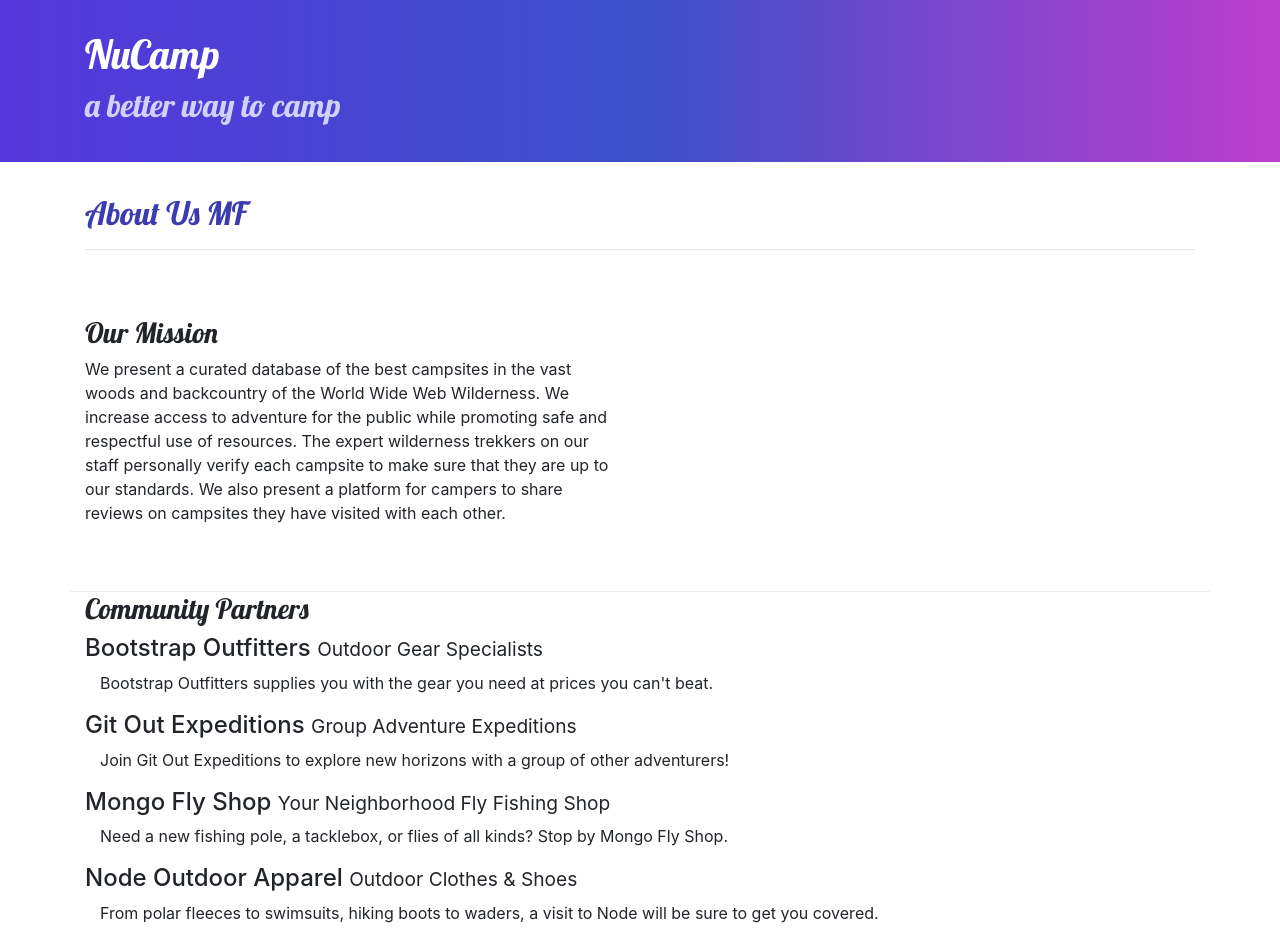
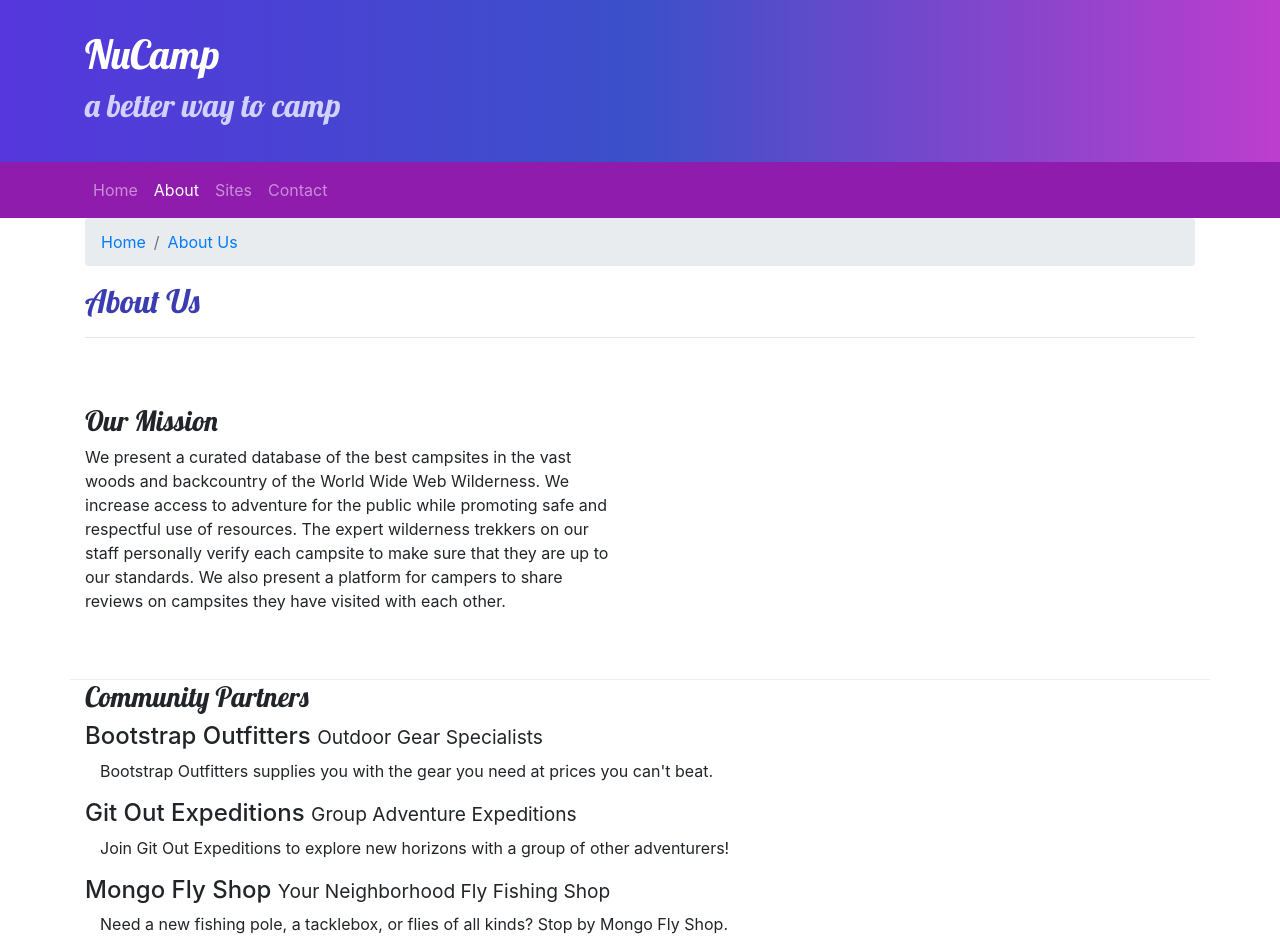
Before and after one commit to 8BitUser/first-bootstrap, a website: page aboutus.html in a window 1280 px wide. Shown: the top 939 px of the page. Drawn offline with nearby package versions, Linux system fonts and the light colour scheme.

Commit message:
Navbar and Breadcrumbs

```diff
--- a/aboutus.html
+++ b/aboutus.html
@@ -25,12 +25,32 @@
         </div>
     </header>
 
+    <nav class="navbar navbar-expand-sm navbar-dark sticky-top">
+      <div class="container">
+          <button class="navbar-toggler ml-auto" type="button" data-toggle="collapse" data-target="#nucampNavbar">
+          <span class="navbar-toggler-icon"></span>
+          </button>
+              <div class="collapse navbar-collapse" id="nucampNavbar">
+                  <ul class="navbar-nav">
+                      <li class="nav-item"><a class="nav-link" href="index.html">Home</a></li>
+                      <li class="nav-item active"><a class="nav-link" href="#">About</a></li>
+                      <li class="nav-item"><a class="nav-link" href="#">Sites</a></li>
+                      <li class="nav-item"><a class="nav-link" href="#">Contact</a></li>
+                  </ul>
+              </div>
+          </div>
+      </nav>
+
     <div>
         <div>
             <div class="container">
               <div class="row">
                 <div class="col">
-                  <h2>About Us MF</h2>
+                  <ol class="breadcrumb">
+                    <li class="breadcrumb-item"><a href="index.html">Home</a></li>
+                    <li class="breadcrumb-item"><a href="#">About Us</a></li>
+                  </ol>
+                  <h2>About Us</h2>
                <hr />
                </div>
               </div>
--- a/css/styles.css
+++ b/css/styles.css
@@ -20,6 +20,7 @@ footer {
 }
 
 .jumbotron {
+    margin: 0;
     padding: 30px;
     background-image:linear-gradient(to right, #5637DD, #3b50c9, #bd3ece) ;
     color: white;
@@ -30,3 +31,7 @@ footer {
     border-bottom: 1px ridge;
     min-height: 200px;
 }
+
+.navbar {
+    background-color: #901CAD;
+}
```
Also changed, not shown: index.html (+16 -0 lines).
